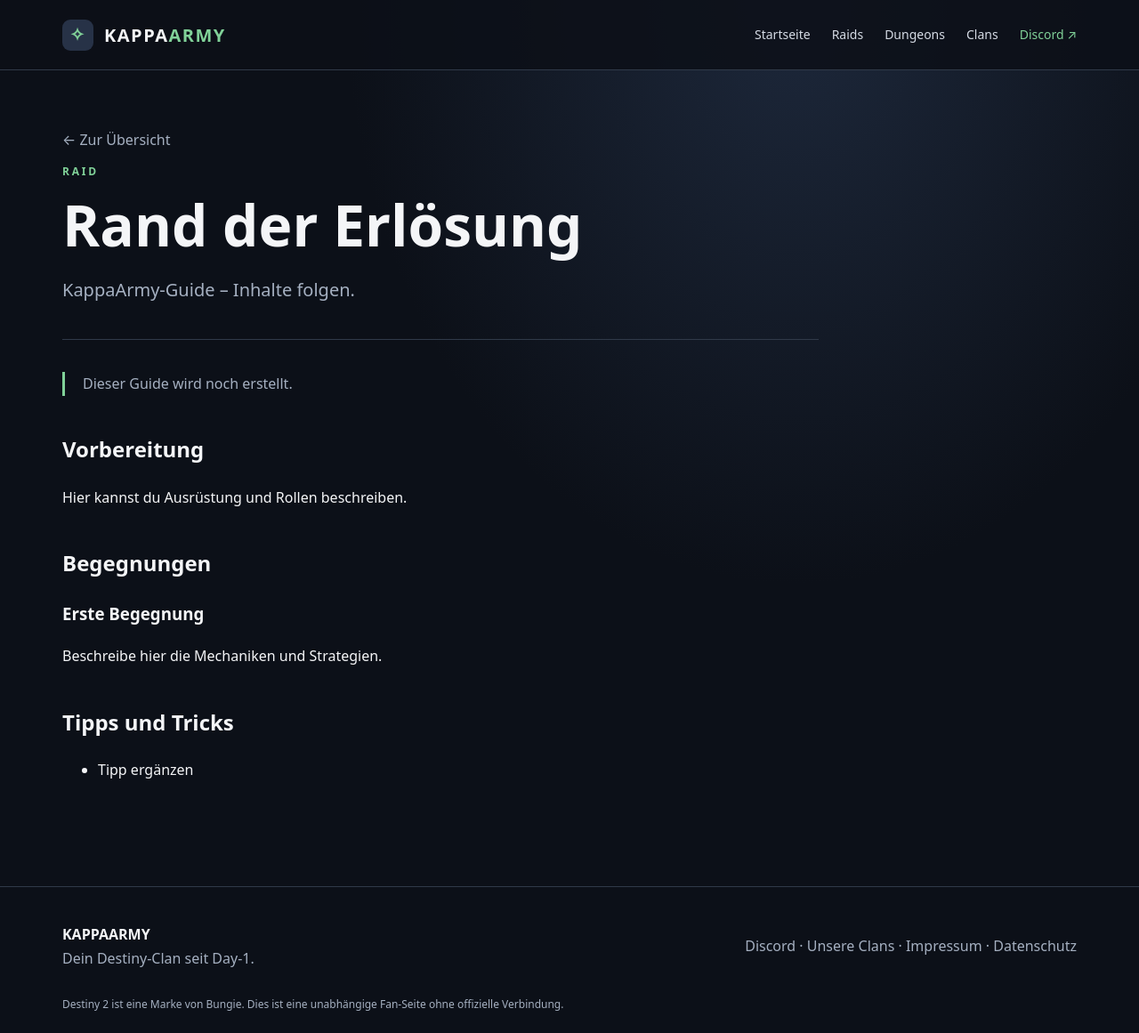
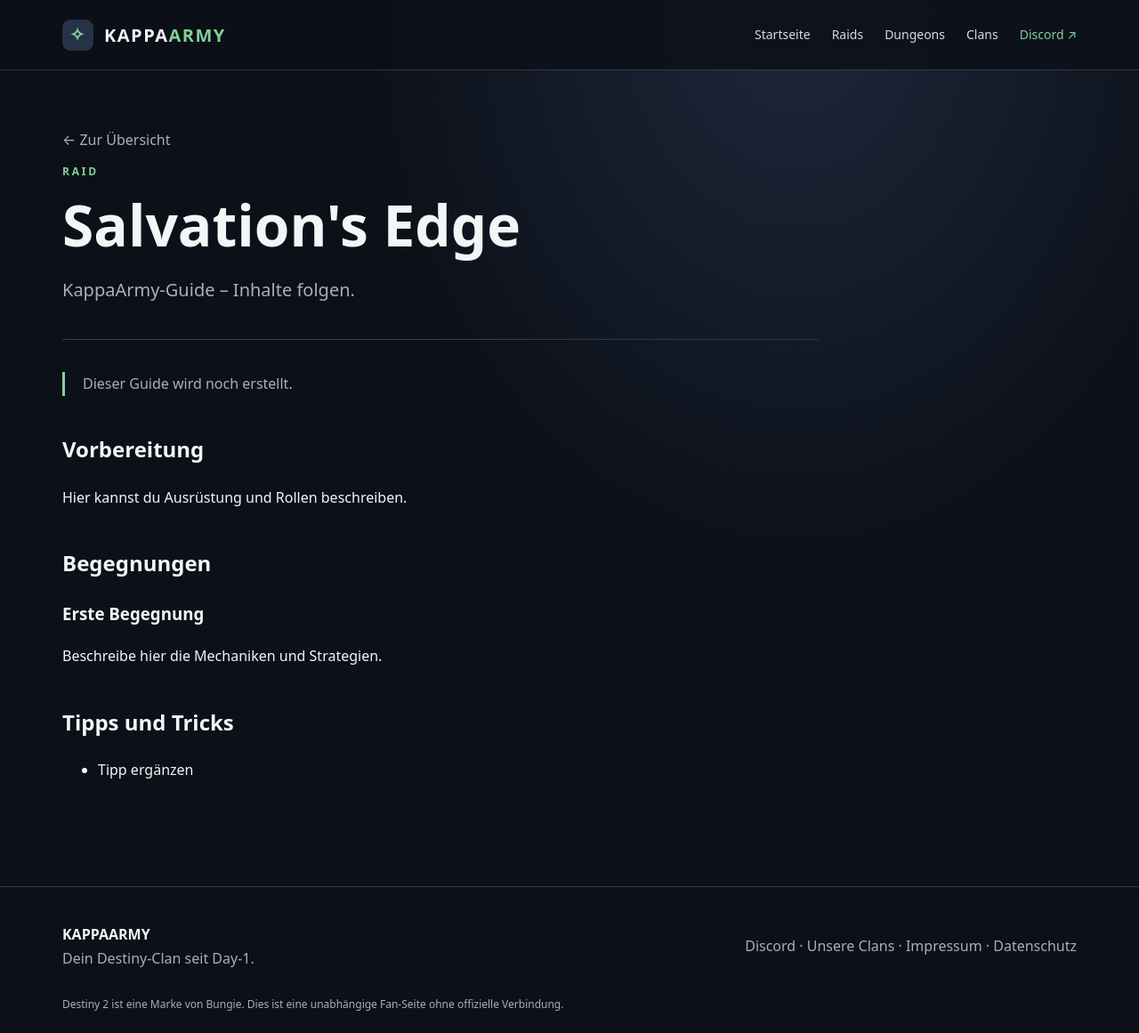
Before and after one commit to KappaArmy/KappaArmy, a Jekyll site: the page built from _raids/salvations_edge.md, in a window 1280 px wide. Shown: the whole page at 89% size. Built offline with Jekyll 4.4.1, drawn with Linux system fonts in a browser that asks for light colours.

Commit message:
Use English raid title

```diff
--- a/_raids/salvations_edge.md
+++ b/_raids/salvations_edge.md
@@ -1,5 +1,5 @@
 ---
-title: "Rand der Erlösung"
+title: "Salvation's Edge"
 description: "KappaArmy-Guide – Inhalte folgen."
 ---
 
```
